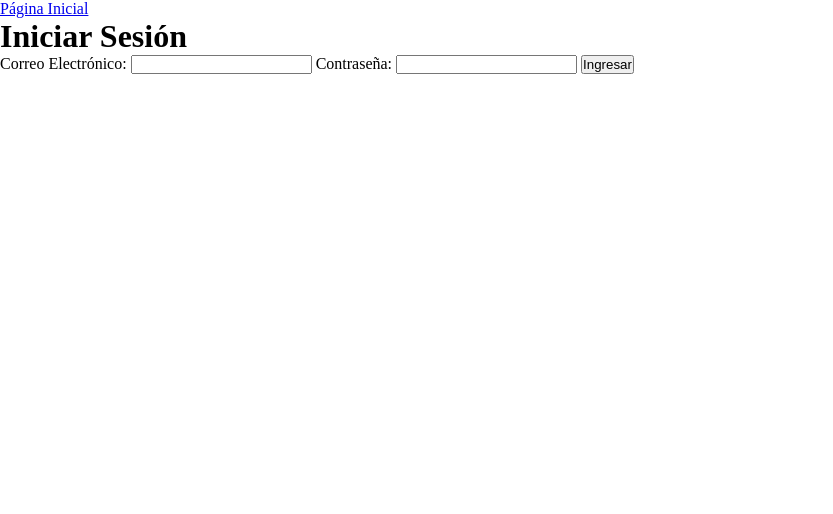
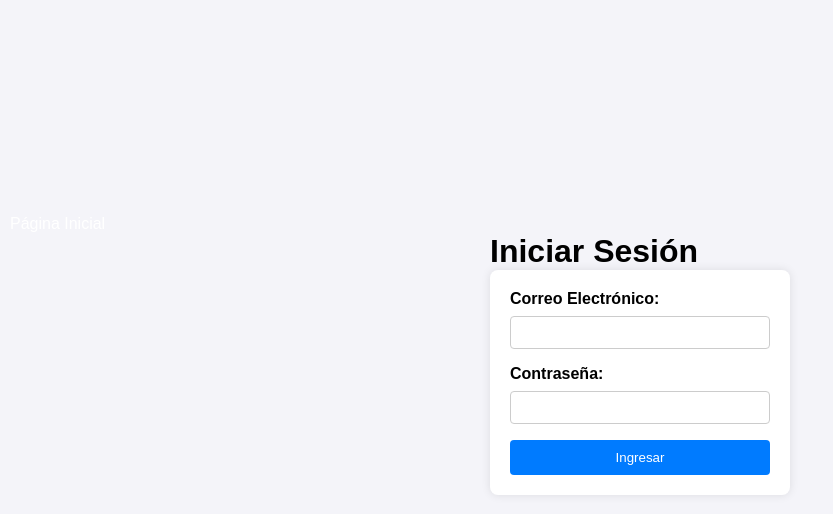
Before and after one commit to miguelromeroro1/Lista_de-_Tareas, a website: page login.html in a window 1280 px wide. Shown: the whole page, without its empty margins (0-833 px from the left). Drawn offline with Linux system fonts and the light colour scheme.

Commit message:
ok iniciar sesion

```diff
--- a/dashboard.css
+++ b/dashboard.css
@@ -8,7 +8,7 @@ body {
 
 /* Estilo para el encabezado */
 header {
-    background-color: #eff2f5;
+    background-color: #f5f6f7;
     color: rgb(22, 21, 21);
     padding: 20px;
     text-align: left;
@@ -60,7 +60,7 @@ main {
 }
 
 .button img {
-    max-width: 40px;
+    max-width: 85px;
     margin-right: 15px;
 }
 
--- a/Style.css
+++ b/login.css
@@ -16,7 +16,7 @@
 }
 
 .header .logo {
-    font-size: 24px;
+    font-size: 80px;
     font-weight: bold;
     color: #333;
     text-decoration: none;
--- a/login.html
+++ b/login.html
@@ -3,8 +3,93 @@
 <head>
     <meta charset="UTF-8">
     <meta name="viewport" content="width=device-width, initial-scale=1.0">
-    <link rel="stylesheet" href="style.css">
+    <link rel="stylesheet" href="login.css">
     <title>Iniciar Sesión</title>
+    <style>
+        body {
+            font-family: Arial, sans-serif;
+            display: flex;
+            flex-direction: column;
+            align-items: center;
+            justify-content: center;
+            height: 90vh;
+            margin: 0;
+            background-color: #f4f4f9;
+        }
+
+        header {
+            display: flex;
+            justify-content: space-between;
+            align-items: center;
+            width: 100%;
+            color: #fff;
+        }
+
+
+
+        header nav a {
+            color: #fff;
+            text-decoration: none;
+            margin: 0 10px;
+        }
+
+        header nav a:hover {
+            text-decoration: underline;
+        }
+
+        form {
+            background: #fff;
+            padding: 20px;
+            border-radius: 8px;
+            box-shadow: 0 0 10px rgba(0, 0, 0, 0.1);
+            width: 300px;
+        }
+
+        form label {
+            display: block;
+            margin-bottom: 8px;
+            font-weight: bold;
+        }
+
+        form input {
+            width: 100%;
+            padding: 8px;
+            margin-bottom: 16px;
+            border: 1px solid #ccc;
+            border-radius: 4px;
+        }
+
+        form button {
+            width: 100%;
+            padding: 10px;
+            background-color: #007bff;
+            color: #fff;
+            border: none;
+            border-radius: 4px;
+            cursor: pointer;
+        }
+
+        form button:hover {
+            background-color: #0056b3;
+        }
+
+        #message {
+            margin-top: 10px;
+            text-align: center;
+            font-size: 14px;
+        }
+
+        #back-to-home {
+            margin-top: 10px;
+            color: #007bff;
+            text-decoration: none;
+            font-size: 14px;
+        }
+
+        #back-to-home:hover {
+            text-decoration: underline;
+        }
+    </style>
 </head>
 <body>
     <header>
```
Also changed, not shown: dashboard.html (+1 -1 lines), register.html (+3 -15 lines).
